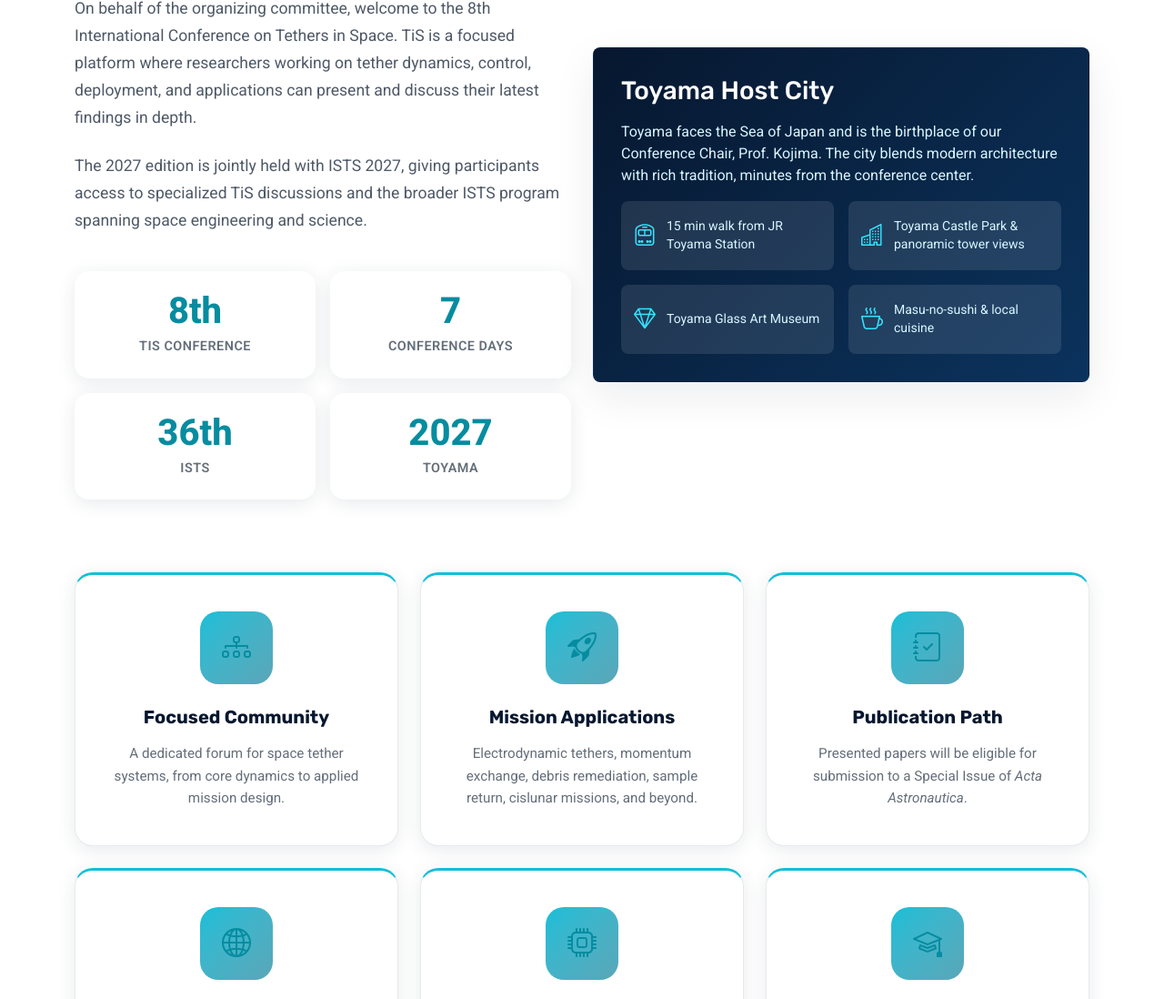
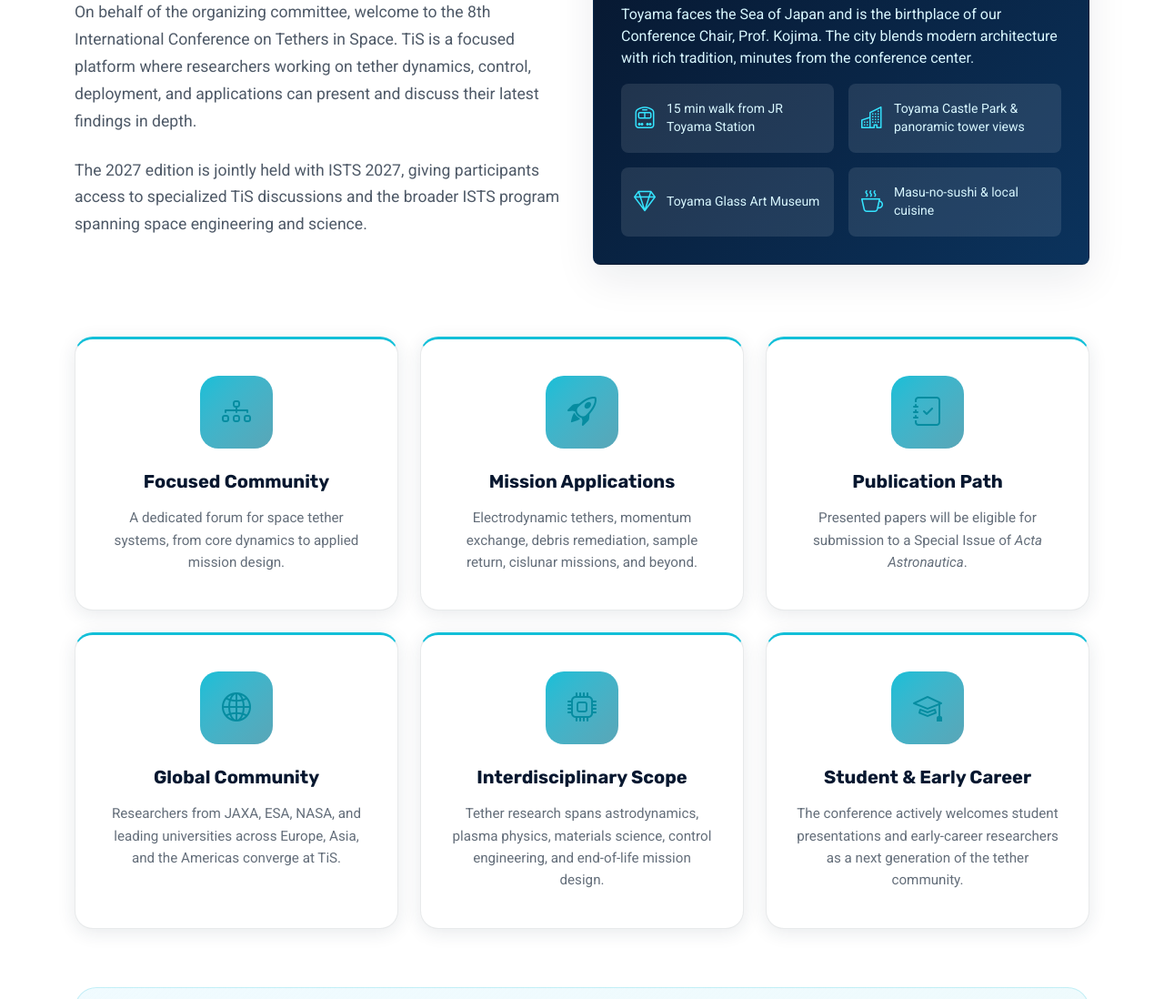
Before and after one commit to Saja8/TiSWeb, a plain HTML site: page index.html in a window 1280 px wide. Shown: the part 1312-2410 px from the top of the page at 91% size. Drawn offline with Linux system fonts and the light colour scheme.

Commit message:
Remove welcome stats block

```diff
--- a/assets/css/tis2027.css
+++ b/assets/css/tis2027.css
@@ -165,30 +165,6 @@
 
 .tis-hero .tis-flyer-frame .floating-badges .badge-item i {
   color: #35e4ff;
-}
-
-/* Stats grid: 4 columns only at full width; 2×2 when inside col-lg-6 */
-.about .col-lg-6 .stats-grid {
-  grid-template-columns: repeat(2, 1fr);
-  gap: 1rem;
-}
-
-@media (min-width: 1400px) {
-  .about .col-lg-6 .stats-grid {
-    grid-template-columns: repeat(4, 1fr);
-    gap: 1.25rem;
-  }
-}
-
-/* Stat numbers: prevent text overflow on narrow cells */
-.about .stat-item {
-  min-width: 0;
-  overflow: hidden;
-}
-
-.about .stat-item .stat-number {
-  font-size: clamp(1.5rem, 4vw, 2.5rem);
-  overflow-wrap: break-word;
 }
 
 /* Technical Committee list */
@@ -613,11 +589,6 @@
   border-bottom: none;
 }
 
-/* ── Stats grid accent ───────────────────────────────── */
-.about .stats-grid .stat-number {
-  color: #068ca0;
-}
-
 /* ── Section title descriptions – centered, max-width ── */
 .section-title p {
   max-width: 640px;
--- a/index.html
+++ b/index.html
@@ -158,13 +158,6 @@
               <h2 data-aos="fade-up" data-aos-delay="200">Welcome</h2>
               <p data-aos="fade-up" data-aos-delay="300">On behalf of the organizing committee, welcome to the 8th International Conference on Tethers in Space. TiS is a focused platform where researchers working on tether dynamics, control, deployment, and applications can present and discuss their latest findings in depth.</p>
               <p data-aos="fade-up" data-aos-delay="400">The 2027 edition is jointly held with ISTS 2027, giving participants access to specialized TiS discussions and the broader ISTS program spanning space engineering and science.</p>
-
-              <div class="stats-grid" data-aos="fade-up" data-aos-delay="500">
-                <div class="stat-item"><div class="stat-number">8th</div><div class="stat-label">TiS Conference</div></div>
-                <div class="stat-item"><div class="stat-number">7</div><div class="stat-label">Conference Days</div></div>
-                <div class="stat-item"><div class="stat-number">36th</div><div class="stat-label">ISTS</div></div>
-                <div class="stat-item"><div class="stat-number">2027</div><div class="stat-label">Toyama</div></div>
-              </div>
             </div>
           </div>
 
```
